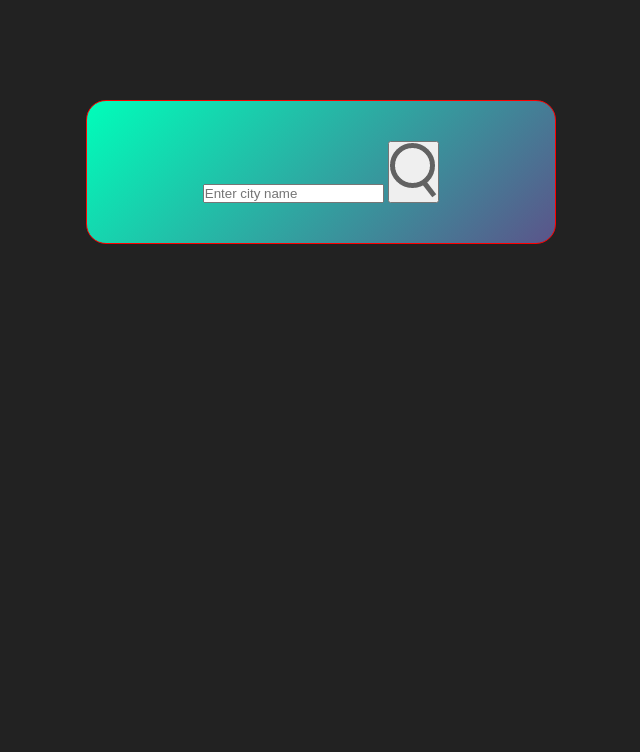
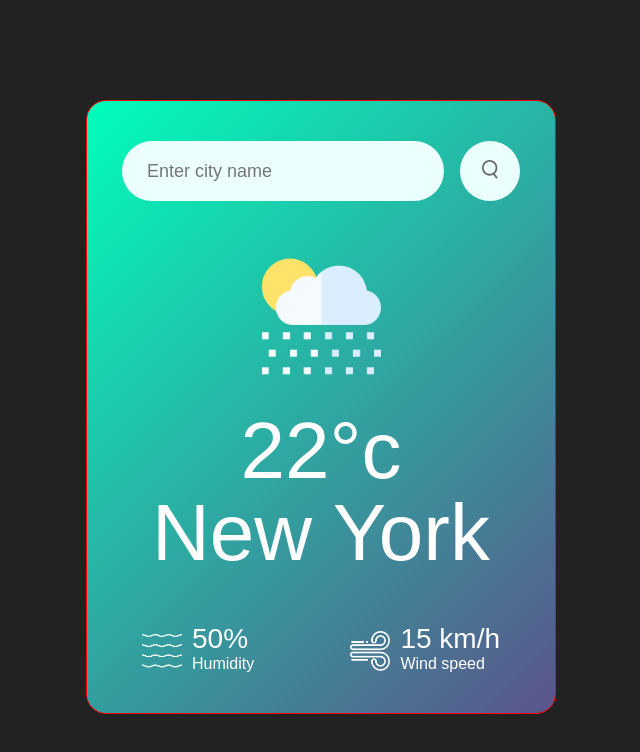
Before and after one commit to SL-CodeWorrier/weather-app, a plain HTML site: page index.html in a window 1280 px wide. Shown: the whole page, without its empty margins (319-959 px from the left). Drawn offline with Linux system fonts and the light colour scheme.

Commit message:
commit all updates

```diff
--- a/index.html
+++ b/index.html
@@ -11,13 +11,49 @@
 <body>
 
 <div class="card">
+
     <div class="search">
         <input type="text" placeholder="Enter city name" spellcheck="false">
 
         <button><img src="images/search.png" alt=""></button>
     </div>
+
+    <div class="weather">
+        <img src="images/rain.png" class="weather-icon">
+        <h1 class="temp">22°c</h1>
+        <h2 class="city">New York</h2>
+        <div class="details">
+
+            <div class="col">
+                <img src="images/humidity.png">
+                <div>
+                    <p class="humidity">50%</p>
+                    <p>Humidity</p>
+                </div>
+            </div>
+
+            <div class="col">
+                <img src="images/wind.png">
+                <div>
+                    <p class="wind">15 km/h</p>
+                    <p>Wind speed</p>
+                </div>
+            </div>
+
+        </div>
+    </div>
 </div>
 
 
+
+
+
+<script>
+
+    const apiKey = "c9e01550f8415528368385f4fcd6d943";
+    const apiUrl = "https://api.openweathermap.org/data/2.5/weather?q=berlin&appid=&units=metric";
+
+</script>
+
 </body>
 </html>
--- a/style.css
+++ b/style.css
@@ -18,3 +18,67 @@ body {
     padding: 40px 35px;
     text-align: center;
 }
+.search {
+    width: 100%;
+    display: flex;
+    justify-content: space-between;
+    align-content: center;
+}
+.search input {
+    border: 0;
+    outline: 0;
+    background: #ebfffc;
+    color: #555;
+    padding: 10px 25px;
+    height: 60px;
+    border-radius: 30px;
+    flex: 1;
+    margin-right: 16px;
+    font-size: 18px;
+}
+
+.search button{
+    border: 0;
+    outline: 0;
+    background: #ebfffc;
+    border-radius: 50%;
+    width: 60px;
+    height: 60px;
+    cursor: pointer;
+}
+.search button img {
+    width: 16px;
+}
+.weather-icon {
+    width: 170px;
+    margin-top: 30px;
+}
+.weather h1 {
+    font-size: 80px;
+    font-weight: 500;
+}
+.weather h2 {
+    font-size: 80px;
+    font-weight: 400;
+    margin-top: -10px;
+}
+.details {
+    display: flex;
+    align-items: center;
+    justify-content: space-between;
+    padding: 0 20px;
+    margin-top: 50px;
+}
+.col {
+    display: flex;
+    align-items: center;
+    text-align: left;
+}
+.col img {
+    width: 40px;
+    margin-right: 10px;
+}
+.humidity, .wind {
+    font-size: 28px;
+    margin-top: -6px;
+}
```
